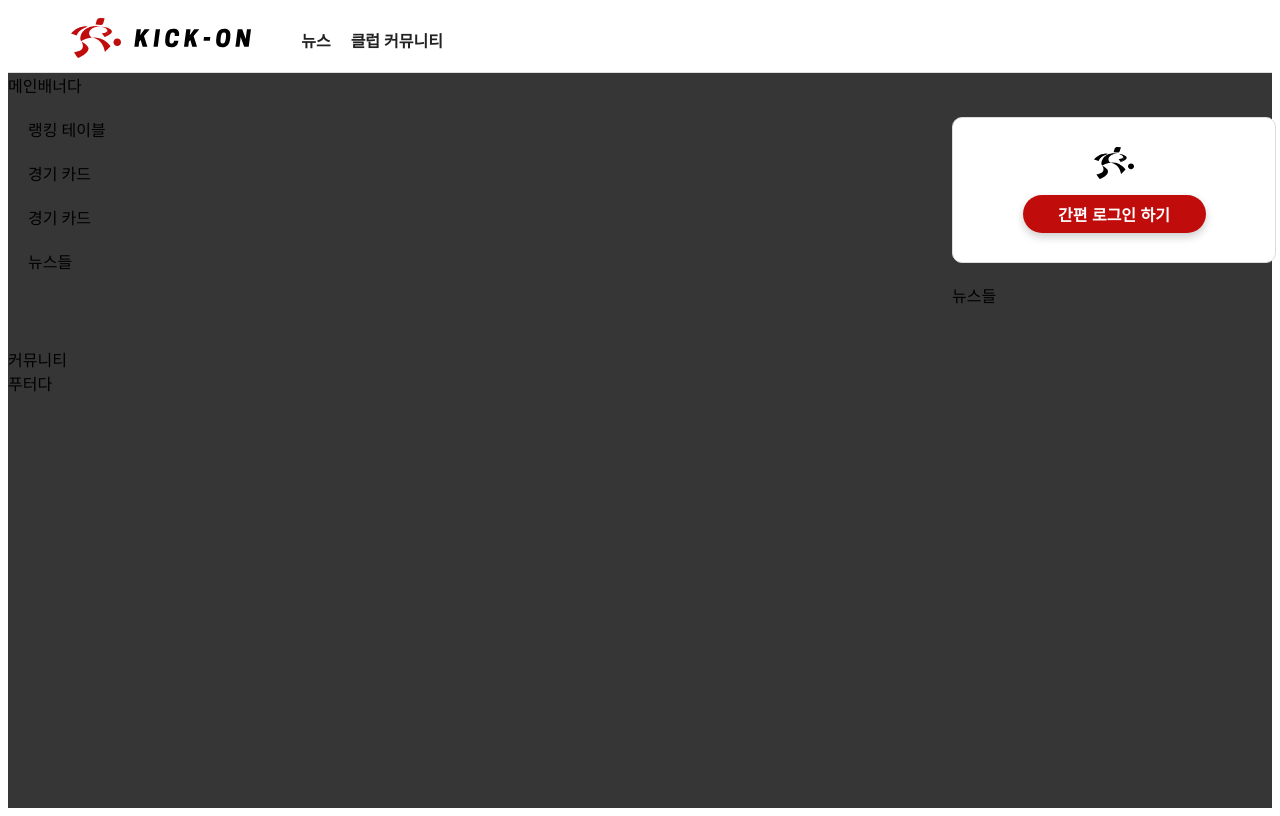
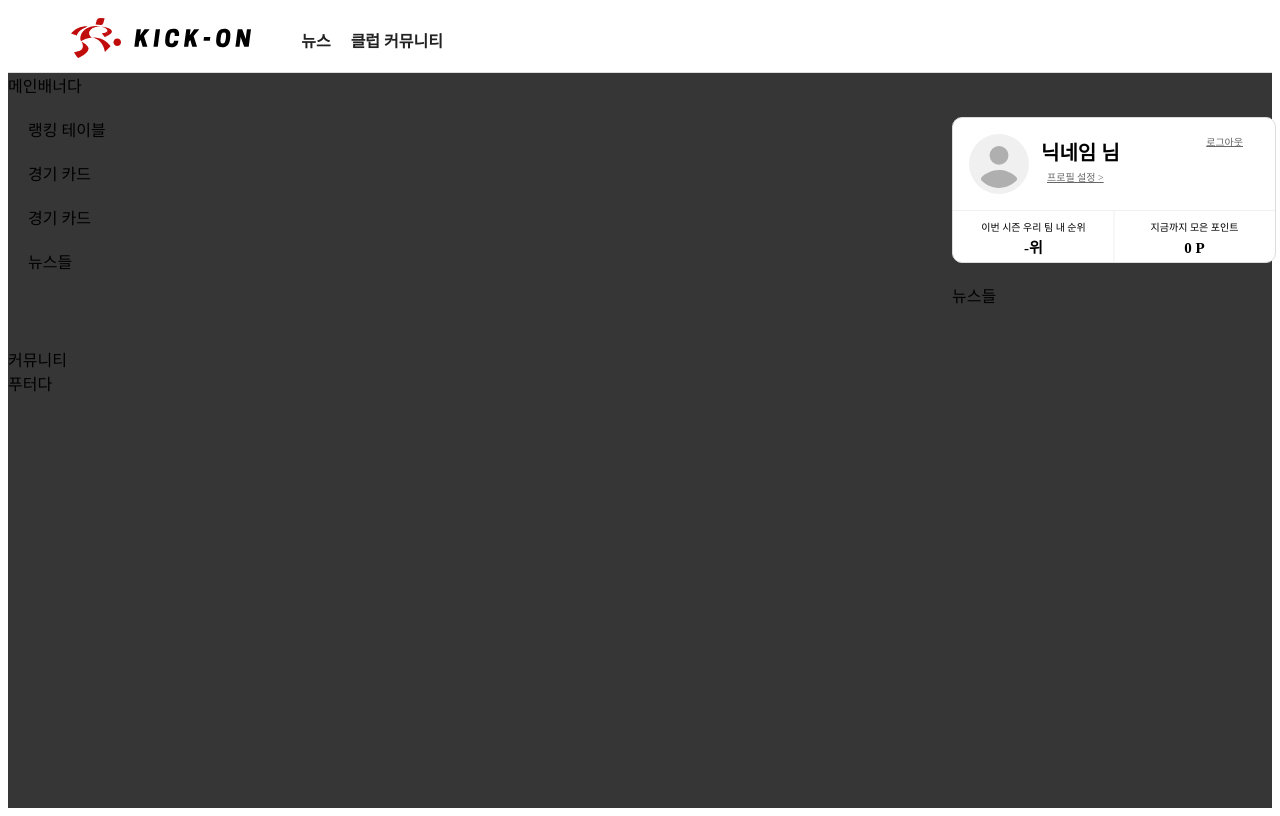
Before and after one commit to haerxeong/kickon-frontend, a React (Vite) app in the folder kickon-fe/: page / in a window 1280 px wide. Both pictures are taken after a click on the button "간편 로그인 하기". Built offline with nearby package versions, Linux system fonts and the light colour scheme.

Commit message:
Feat: 로그인 후 프로필카드 컴포넌트 구현

```diff
--- a/kickon-fe/src/components/Profile/profile.jsx
+++ b/kickon-fe/src/components/Profile/profile.jsx
@@ -1,15 +1,55 @@
-import React from "react";
-import { ProfileContainer, StyledButton, LogoImage } from "./Profile.style";
+import React, {useState} from "react";
+import { ProfileContainer, StyledButton, LogoImage,  CardContainer, ProfileInfo, ProfileImage,
+    UserDetails, Username, ProfileEdit,
+    UserStats, StatBox, StatTitle, StatValue,
+    LogoutButton  } from "./Profile.style";
 import Logo from "../../assets/Logo_image_black.svg";
+import Image from "../../assets/Profile_image.svg";
 
 
 const Profile = () => {
-    return (
+    const [isLoggedIn, setIsLoggedIn] = useState(false);
+
+    return isLoggedIn ? (
+        <UserCard onLogout={() => setIsLoggedIn(false)} />
+    ) : (
         <ProfileContainer>
             <LogoImage src={Logo} alt="프로필 이미지" />
-            <StyledButton>간편 로그인 하기</StyledButton>
+            <StyledButton onClick={() => setIsLoggedIn(true)}>
+                간편 로그인 하기
+            </StyledButton>
         </ProfileContainer>
     );
 };
 
+const UserCard = ({ onLogout }) => {
+    return (
+        <CardContainer>
+            {/* 프로필 정보 */}
+            <ProfileInfo>
+                <ProfileImage src={Image} alt="프로필 이미지" />
+                <UserDetails>
+                    <Username>닉네임 님</Username>
+                    <ProfileEdit>프로필 설정 &gt;</ProfileEdit>
+                </UserDetails>
+            </ProfileInfo>
+
+            {/* 유저 통계 정보 */}
+            <UserStats>
+                <StatBox>
+                    <StatTitle>이번 시즌 우리 팀 내 순위</StatTitle>
+                    <StatValue>-위</StatValue>
+                </StatBox>
+                <StatBox>
+                    <StatTitle>지금까지 모은 포인트</StatTitle>
+                    <StatValue>0 P</StatValue>
+                </StatBox>
+            </UserStats>
+
+            {/* 로그아웃 버튼 */}
+            <LogoutButton onClick={onLogout}>로그아웃</LogoutButton>
+        </CardContainer>
+    );
+};
+
 export default Profile;
--- a/kickon-fe/src/components/Profile/profile.style.js
+++ b/kickon-fe/src/components/Profile/profile.style.js
@@ -44,3 +44,150 @@ export const StyledButton = styled.button`
     right: 4.344rem; /* 69.5px */
     bottom: 1.813rem; /* 29px */
 `;
+
+export const CardContainer = styled.div`
+    width: 20.125rem; /* 322px */
+    height: 9rem; /* 144px */
+    flex-shrink: 0;
+    border-radius: 10px;
+    border: 1px solid #DCDCDC; /* 직접 색상 적용 */
+    background: #FFF; /* 직접 색상 적용 */
+    position: relative;
+
+    &::after {
+        content: "";
+        position: absolute;
+        top: 5.75rem; /* 위에서 92px */
+        left: 0;
+        width: 100%;
+        height: 0.0625rem;
+        background-color: #F0F0F0; /* var(--Black-black_200) */
+    }
+`;
+export const ProfileInfo = styled.div`
+    display: flex;
+    align-items: center;
+    position: absolute;
+    top: 1rem;
+    left: 1rem;
+    gap: 0.75rem; /* 프로필 사진과 닉네임 사이 간격 */
+`;
+
+export const ProfileImage = styled.img`
+    width: 3.75rem;
+    height: 3.75rem;
+    flex-shrink: 0;
+`;
+
+export const UserDetails = styled.div`
+    display: flex;
+    flex-direction: column; /* 닉네임과 프로필 설정을 세로 정렬 */
+    gap: 0.2rem; /* 닉네임과 프로필 설정 사이 간격 */
+`;
+
+export const Username = styled.p`
+    color: #000;
+    font-family: Pretendard;
+    font-size: 20px;
+    font-weight: 600;
+    line-height: 24px;
+    margin: 0;
+`;
+
+export const ProfileEdit = styled.button`
+    color: #676767;
+    font-family: Pretendard;
+    font-size: 0.625rem;
+    font-weight: 400;
+    line-height: 1rem;
+    text-decoration: underline;
+    background: transparent;
+    border: none;
+    text-align: left;
+`;
+export const UserStats = styled.div`
+    display: flex;
+    width: 322px;
+    height: 52px;
+    flex-direction: row;
+    justify-content: space-between;
+    align-items: center; /* ✅ 세로 가운데 정렬 */
+    flex-shrink: 0;
+    position: absolute;
+    bottom: 0;
+
+    &::before {
+        content: "";
+        position: absolute;
+        top: 0;
+        bottom: 0;
+        left: 50%;
+        width: 0.0625rem;
+        height: 3.25rem;
+        background-color: #F0F0F0; /* var(--Black-black_200) */
+        transform: translateX(-50%);
+    }
+`;
+
+export const StatBox = styled.div`
+    flex: 1;
+    display: flex;
+    flex-direction: column;
+    align-items: center;
+    text-align: center;
+    justify-content: center; /* ✅ 위아래 간격 균등하게 */
+    position: relative;
+    height: 100%; /* ✅ 부모 요소(UserStats)의 높이를 채우도록 설정 */
+    padding: 9px 0;
+
+`;
+export const StatTitle = styled.p`
+    color: #000;
+    text-align: center;
+    font-family: Pretendard;
+    font-size: 0.625rem;
+    font-style: normal;
+    font-weight: 400;
+    line-height: 1rem; /* 160% */
+    position: absolute;
+    top: 9px;
+`;
+
+export const StatValue = styled.p`
+    color: #000;
+    text-align: center;
+    /* Body/body4_Pre_sb_15px */
+    font-family: Pretendard;
+    font-size: 0.9375rem;
+    font-style: normal;
+    font-weight: 600;
+    line-height: 1rem; /* 106.667% */
+    position: absolute;
+    bottom: 0;
+`;
+
+export const LogoutButton = styled.button`
+    color: #676767;
+    text-align: right;
+
+    /* Button/btn6_Pre_r_10px */
+    font-family: Pretendard, sans-serif;
+    font-size: 10px;
+    font-style: normal;
+    font-weight: 400;
+    line-height: 16px; /* 160% */
+
+    text-decoration-line: underline;
+    text-decoration-style: solid;
+    text-decoration-skip-ink: auto;
+    text-decoration-thickness: auto;
+    text-underline-offset: auto;
+    text-underline-position: from-font;
+
+    background: none;
+    border: none;
+    cursor: pointer;
+    position: absolute;
+    top: 1rem;
+    right: 1.625rem;
+`;
```
Also changed, not shown: kickon-fe/src/assets/Profile_image.svg (added).
